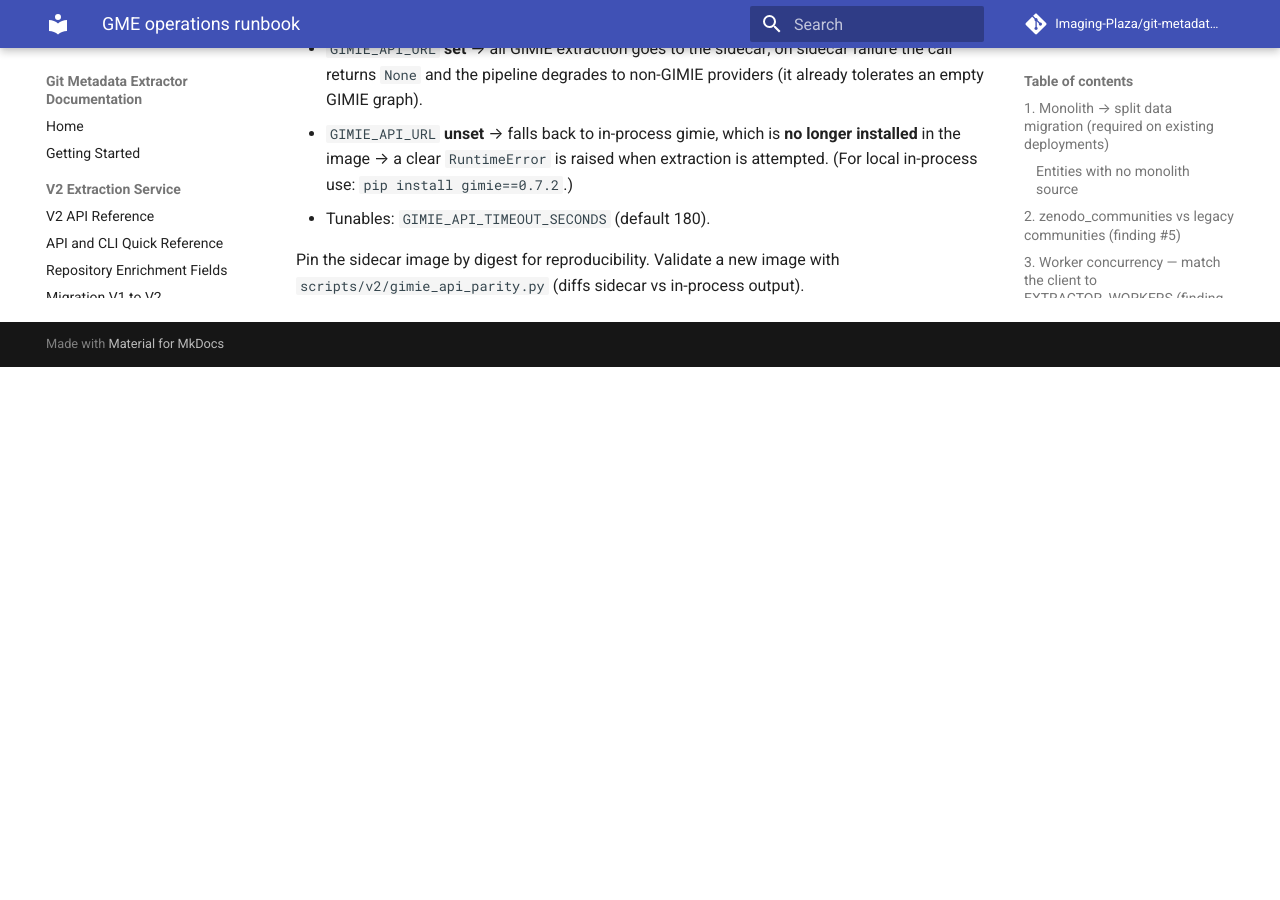
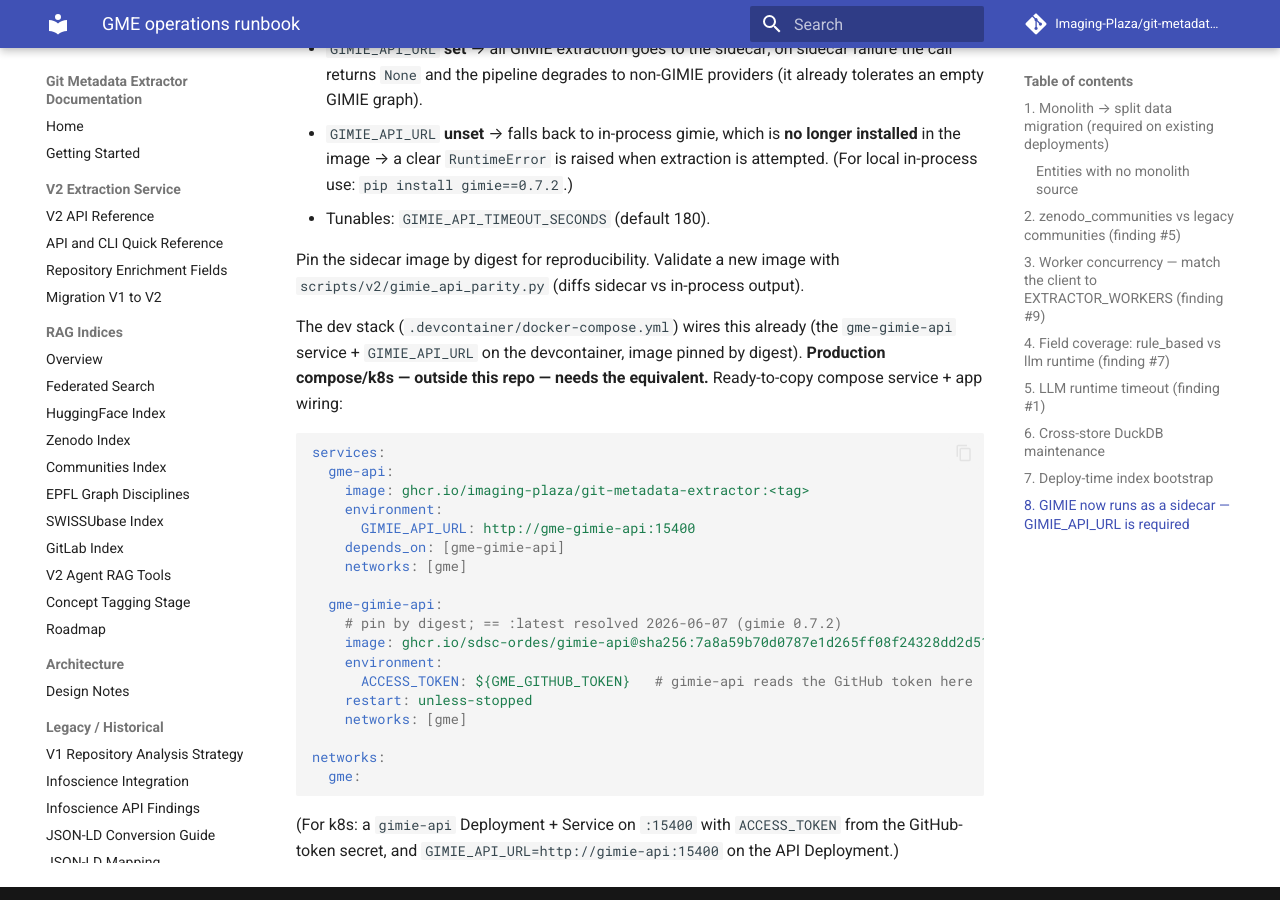
Before and after one commit to Imaging-Plaza/git-metadata-extractor, an MkDocs documentation site: the page built from docs/OPERATIONS_RUNBOOK.md, in a window 1280 px wide and 900 px high, scrolled down 4315 px. Built offline with MkDocs 1.6.1 and Material for MkDocs 9.7.7, drawn with Linux system fonts in a browser that asks for light colours; comment, search, counter and statistics services are not loaded; the version menu is left out; before the commit the page ends 4682 px from its top, so only the background shows below that.

Commit message:
chore(compose): wire gimie-api sidecar into the dev stack (digest-pinned) + prod snippet
Now that the `gimie` dependency is removed, GIMIE_API_URL is required for
extraction. Wire it in our compose:

- .devcontainer/docker-compose.yml: set GIMIE_API_URL on the devcontainer
  (default http://gme-gimie-api:15400), and pin the gme-gimie-api image by
  digest (sha256:7a8a59b7… == :latest resolved 2026-06-07, gimie 0.7.2;
  override with GIMIE_API_IMAGE). Updated the now-stale "opt-in" comment.
- OPERATIONS_RUNBOOK §8: add a ready-to-copy production compose snippet (app +
  gimie-api on a shared network) and a k8s note, since the prod manifest lives
  outside this repo.

CI is unaffected (GitHub Actions doesn't use this compose). Validated both YAML
docs parse.

````diff
--- a/docs/OPERATIONS_RUNBOOK.md
+++ b/docs/OPERATIONS_RUNBOOK.md
@@ -181,3 +181,33 @@ Behaviour:
 
 Pin the sidecar image by digest for reproducibility. Validate a new image with
 `scripts/v2/gimie_api_parity.py` (diffs sidecar vs in-process output).
+
+The dev stack (`.devcontainer/docker-compose.yml`) wires this already (the
+`gme-gimie-api` service + `GIMIE_API_URL` on the devcontainer, image pinned by
+digest). **Production compose/k8s — outside this repo — needs the equivalent.**
+Ready-to-copy compose service + app wiring:
+
+```yaml
+services:
+  gme-api:
+    image: ghcr.io/imaging-plaza/git-metadata-extractor:<tag>
+    environment:
+      GIMIE_API_URL: http://gme-gimie-api:15400
+    depends_on: [gme-gimie-api]
+    networks: [gme]
+
+  gme-gimie-api:
+    # pin by digest; == :latest resolved 2026-06-07 (gimie 0.7.2)
+    image: ghcr.io/sdsc-ordes/gimie-api@sha256:7a8a59b70d0787e1d265ff08f24328dd2d518f25dcc504b0420f8648ce99ecdb
+    environment:
+      ACCESS_TOKEN: ${GME_GITHUB_TOKEN}   # gimie-api reads the GitHub token here
+    restart: unless-stopped
+    networks: [gme]
+
+networks:
+  gme:
+```
+
+(For k8s: a `gimie-api` Deployment + Service on `:15400` with `ACCESS_TOKEN`
+from the GitHub-token secret, and `GIMIE_API_URL=http://gimie-api:15400` on the
+API Deployment.)
````
Also changed, not shown: 1 other file.
